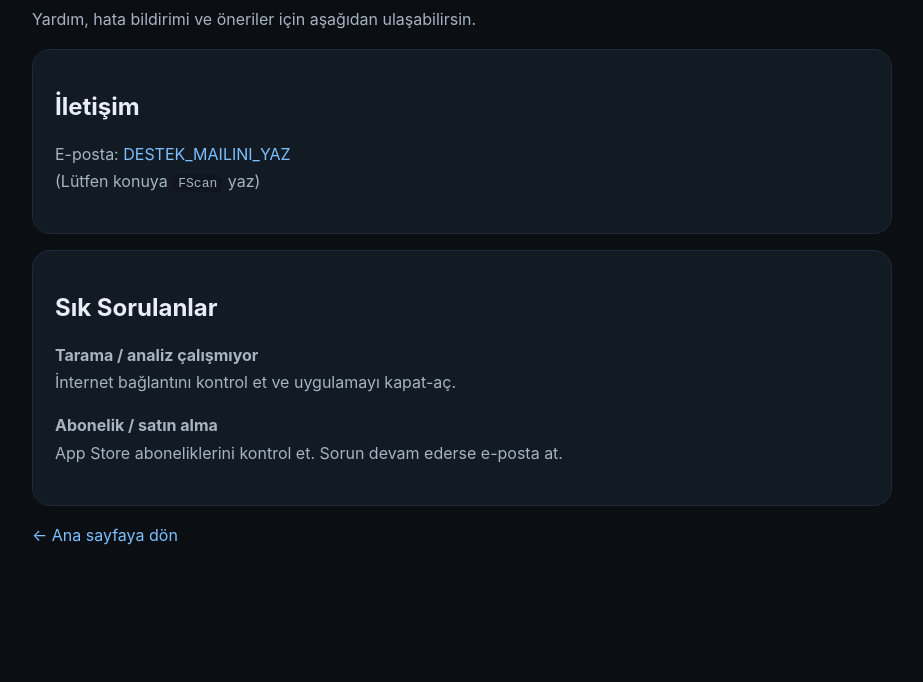
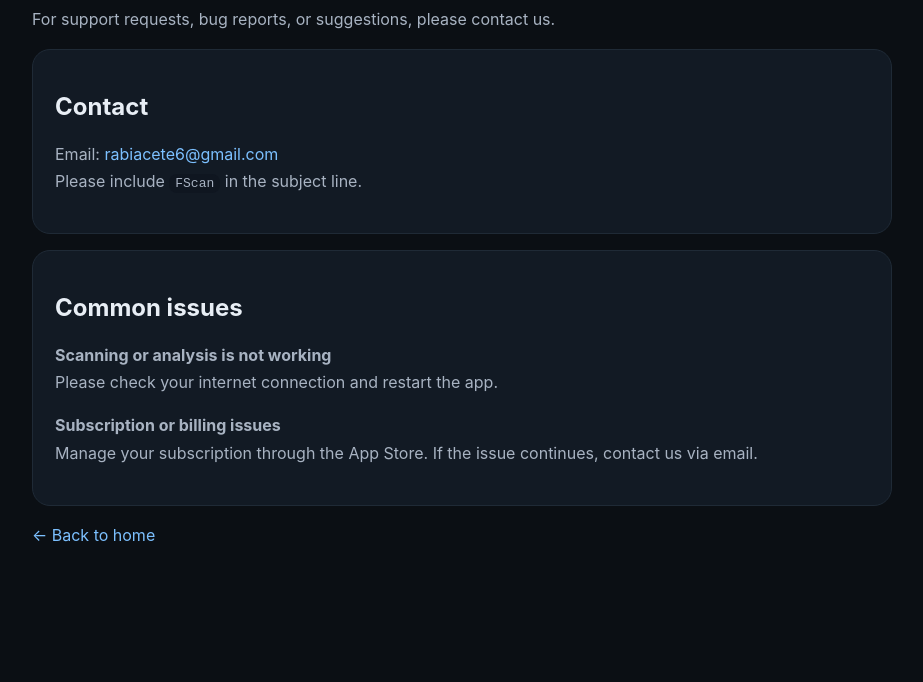
Before and after one commit to rabiacete/fscan-support, a plain HTML site: page support.html in a window 1280 px wide. Shown: the part 118-800 px from the top of the page, without its empty margins (178-1101 px from the left). Drawn offline with Linux system fonts and the light colour scheme.

Commit message:
Translate support page content to English

```diff
--- a/support.html
+++ b/support.html
@@ -1,9 +1,9 @@
 <!doctype html>
-<html lang="tr">
+<html lang="en">
 <head>
   <meta charset="utf-8" />
   <meta name="viewport" content="width=device-width, initial-scale=1" />
-  <title>FScan – Destek</title>
+  <title>FScan – Support</title>
   <style>
     body{font-family:-apple-system,BlinkMacSystemFont,"Segoe UI",Roboto,Arial; margin:0; background:#0b0f14; color:#e8eef5;}
     .wrap{max-width:860px; margin:0 auto; padding:42px 18px;}
@@ -15,24 +15,33 @@
 </head>
 <body>
   <div class="wrap">
-    <h1>FScan Destek</h1>
-    <p class="muted">Yardım, hata bildirimi ve öneriler için aşağıdan ulaşabilirsin.</p>
+    <h1>FScan Support</h1>
+    <p class="muted">
+      For support requests, bug reports, or suggestions, please contact us.
+    </p>
 
     <div class="card">
-      <h2>İletişim</h2>
+      <h2>Contact</h2>
       <p class="muted">
-        E-posta: <a href="mailto:DESTEK_MAILINI_YAZ">DESTEK_MAILINI_YAZ</a><br/>
-        (Lütfen konuya <code>FScan</code> yaz)
+        Email: <a href="mailto:rabiacete6@gmail.com">rabiacete6@gmail.com</a><br/>
+        Please include <code>FScan</code> in the subject line.
       </p>
     </div>
 
     <div class="card">
-      <h2>Sık Sorulanlar</h2>
-      <p class="muted"><b>Tarama / analiz çalışmıyor</b><br/>İnternet bağlantını kontrol et ve uygulamayı kapat-aç.</p>
-      <p class="muted"><b>Abonelik / satın alma</b><br/>App Store aboneliklerini kontrol et. Sorun devam ederse e-posta at.</p>
+      <h2>Common issues</h2>
+      <p class="muted">
+        <b>Scanning or analysis is not working</b><br/>
+        Please check your internet connection and restart the app.
+      </p>
+      <p class="muted">
+        <b>Subscription or billing issues</b><br/>
+        Manage your subscription through the App Store. If the issue continues,
+        contact us via email.
+      </p>
     </div>
 
-    <p class="muted"><a href="./index.html">← Ana sayfaya dön</a></p>
+    <p class="muted"><a href="./index.html">← Back to home</a></p>
   </div>
 </body>
 </html>
```
